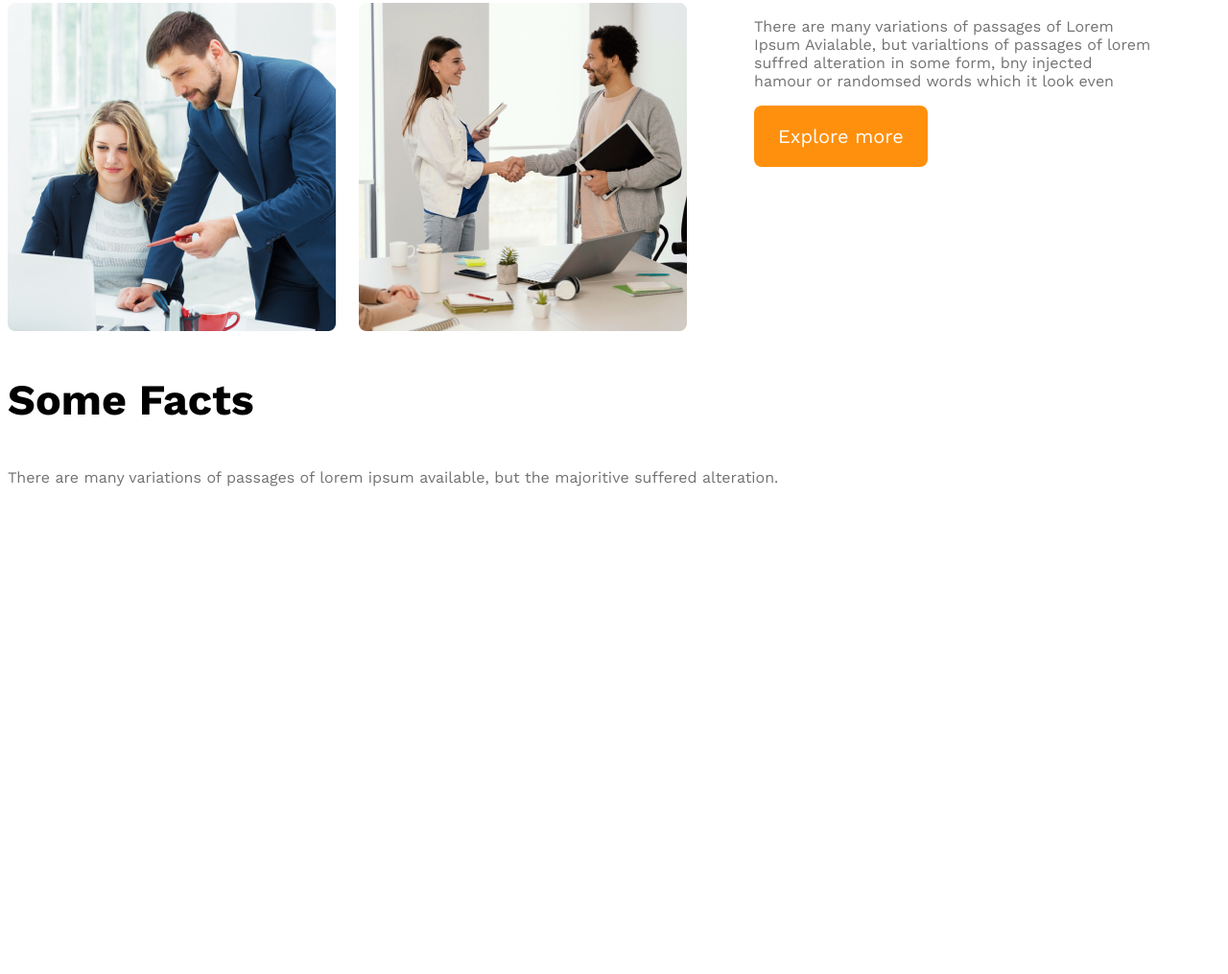
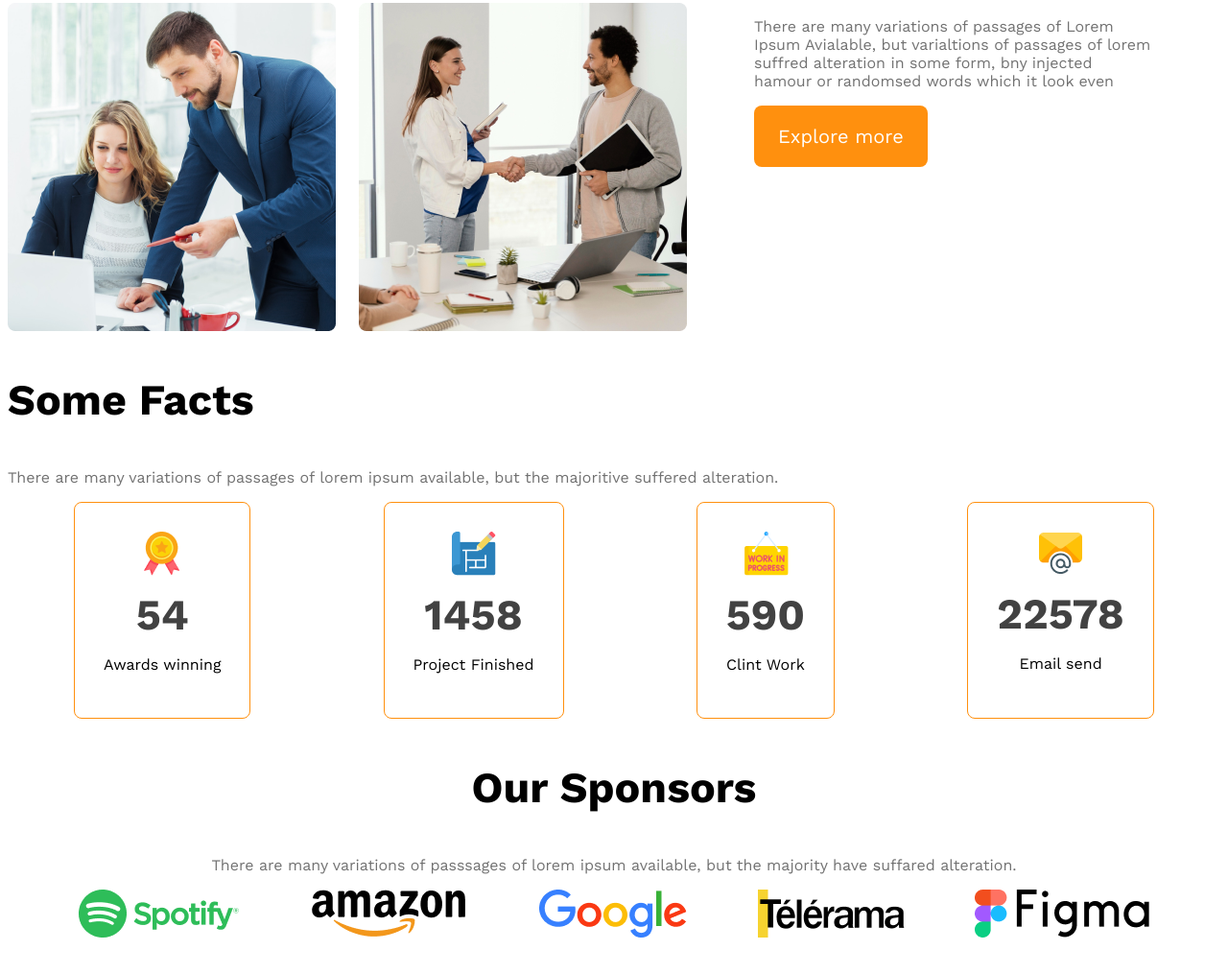
Before and after one commit to nahidbinalamsami/Programming-hero, a plain HTML site: page g3-architects-website/index.html in a window 1280 px wide. Shown: the part 1444-2459 px from the top of the page at 96% size. Before the commit the page ends 2021 px from the top, so only its background shows below. Drawn offline with nearby package versions, Linux system fonts and the light colour scheme.

Commit message:
main section almost done

```diff
--- a/g3-architects-website/index.html
+++ b/g3-architects-website/index.html
@@ -52,7 +52,41 @@
         <section class="facts">
             <h3 class="section-title">Some Facts</h3>
             <p class="text-light-gray">There are many variations of passages of lorem ipsum available, but the majoritive suffered alteration. </p>
+            <div class="facts-card-container">
+                <div class="card">
+                    <img src="images/icons/ribon.png" alt="">
+                    <h2 class="card-stats">54</h2>
+                    <p class="card-title">Awards winning</p>
+                </div>
+                <div class="card">
+                    <img src="./images/icons/projects.png" alt="">
+                    <h2 class="card-stats">1458</h2>
+                    <p class="card-title">Project Finished</p>
+                </div>
+                <div class="card">
+                    <img src="./images/icons/customers.png" alt="">
+                    <h2 class="card-stats">590</h2>
+                    <p class="card-title">Clint Work</p>
+                </div>
+                <div class="card">
+                    <img src="images/icons/email.png" alt="">
+                    <h2 class="card-stats">22578</h2>
+                    <p class="card-title">Email send</p>
+                </div>
+            </div>
         </section>
+        <!-- sponsors section -->
+        <section class="sponsors">
+        <h3 class="section-title"> Our Sponsors</h3>
+        <p class="text-light-gray">There are many variations of passsages of lorem ipsum available, but the majority have suffared alteration.</p>
+        <div class="sponsors-img-container">
+            <img src="/images/sponsors/spotify.png" alt="">
+            <img src="/images/sponsors/amazon.png" alt="">
+            <img src="/images/sponsors/google.png" alt="">
+            <img src="/images/sponsors/telerama.png" alt="">
+            <img src="/images/sponsors/figma.png" alt="">
+        </div>
+    </section>
     </main>
     <footer>
 
--- a/g3-architects-website/style/style.css
+++ b/g3-architects-website/style/style.css
@@ -102,16 +102,45 @@ main{
 }
 
 
+/* facts section */
+.facts-card-container{
+    display: flex;
+    justify-content: space-around;
+}
+
+.facts-card-container .card{
+    border-radius: 8px;
+    border: 1px solid #ff900e;
+    text-align: center;
+    padding: 30px;
 
 
 
+}
 
+.facts-card-container .crd-title{
+    font-weight: 600;
+    font-size: 1.25rem ;
+    margin-top: 5px;
+}
+.facts-card-container .card-stats{
+    font-size: 2.8rem;
+    color: #424242;
+    margin-top: 10px;
+    margin-bottom: 10px;
 
+}
 
+/* sponsors style */
 
+.sponsors{
+    text-align: center;
+}
 
-
-
+.sponsors-img-container{
+    display: flex;
+    justify-content: space-evenly;
+}
 
 
 
```
